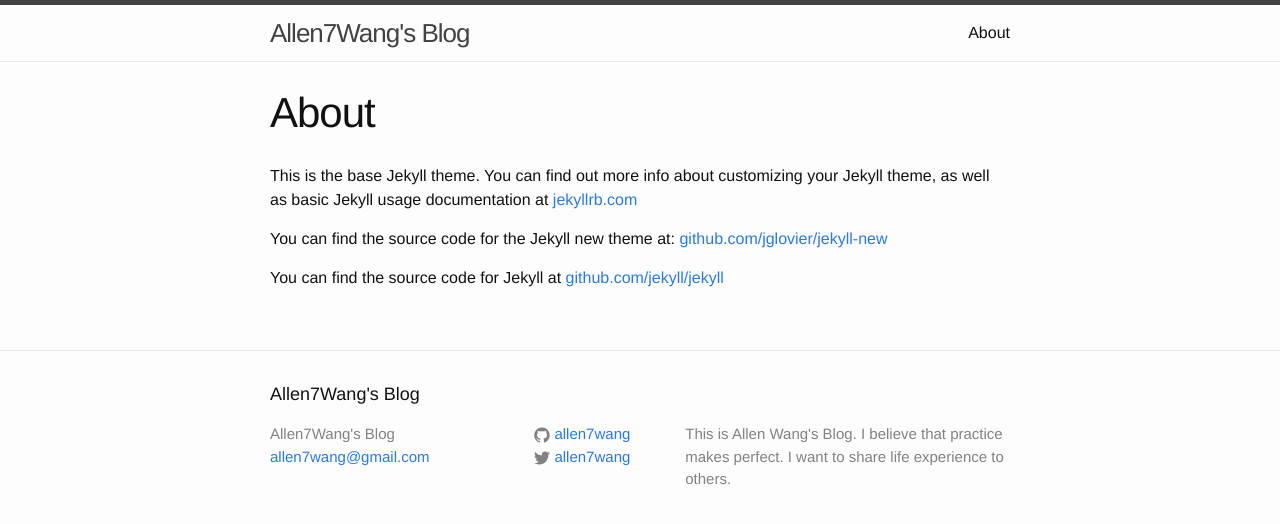
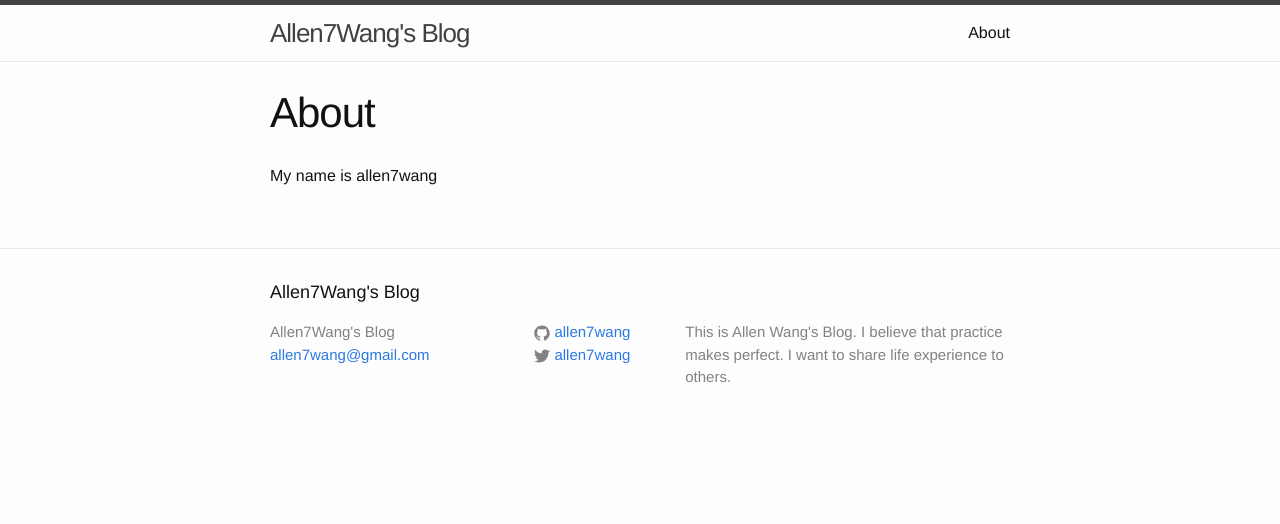
Before and after one commit to allen7wang/allen7wang.github.io, a Jekyll site: the page built from about.md, in a window 1280 px wide. Shown: the top 524 px of the page. Built offline with Jekyll 4.4.1, drawn with Linux system fonts in a browser that asks for light colours.

Commit message:
update about.md

```diff
--- a/about.md
+++ b/about.md
@@ -3,9 +3,4 @@
 title: About
 permalink: /about/
 ---
-
-This is the base Jekyll theme. You can find out more info about customizing your Jekyll theme, as well as basic Jekyll usage documentation at [jekyllrb.com](http://jekyllrb.com/)
-
-You can find the source code for the Jekyll new theme at: [github.com/jglovier/jekyll-new](https://github.com/jglovier/jekyll-new)
-
-You can find the source code for Jekyll at [github.com/jekyll/jekyll](https://github.com/jekyll/jekyll)
+<p> My name is allen7wang </p>
```
